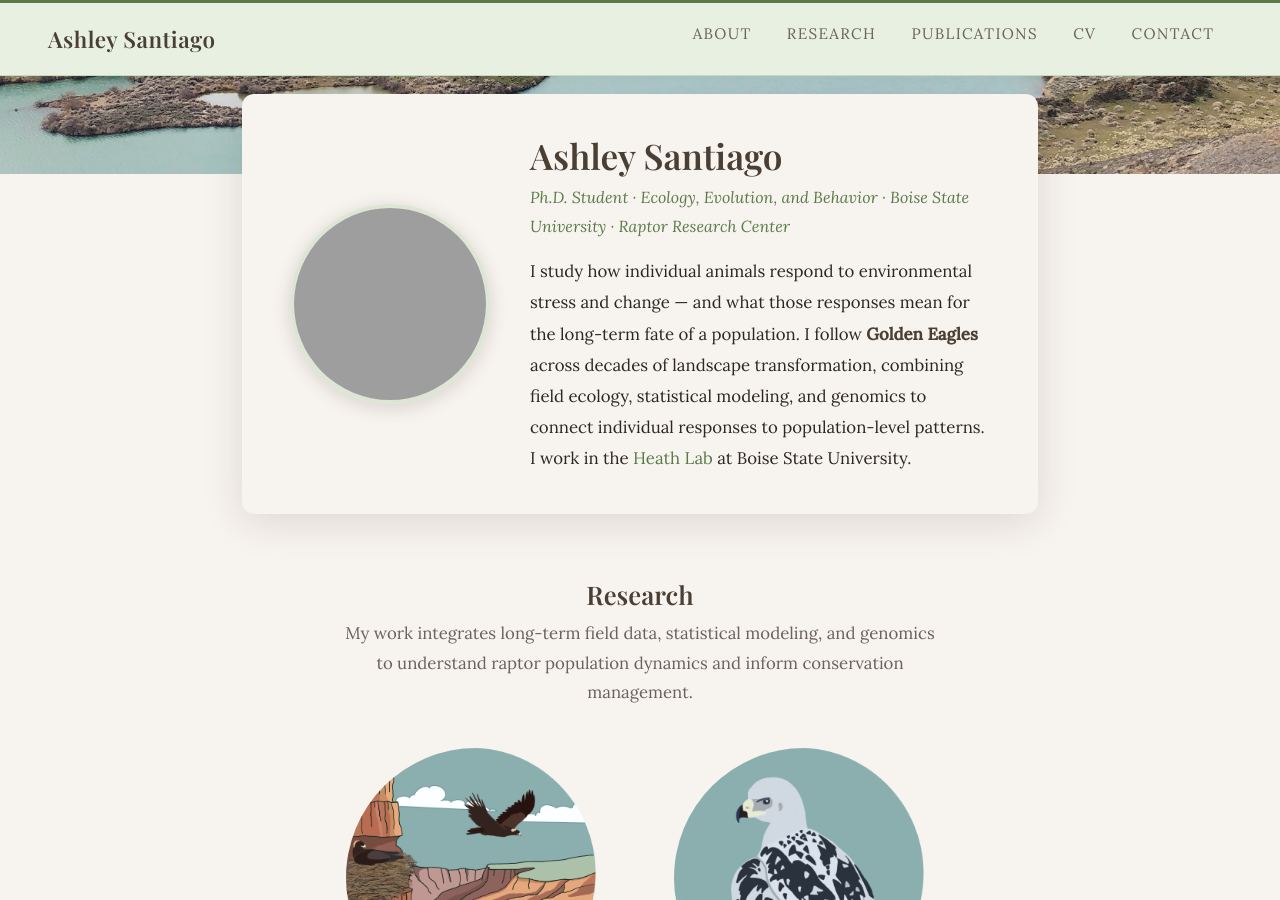
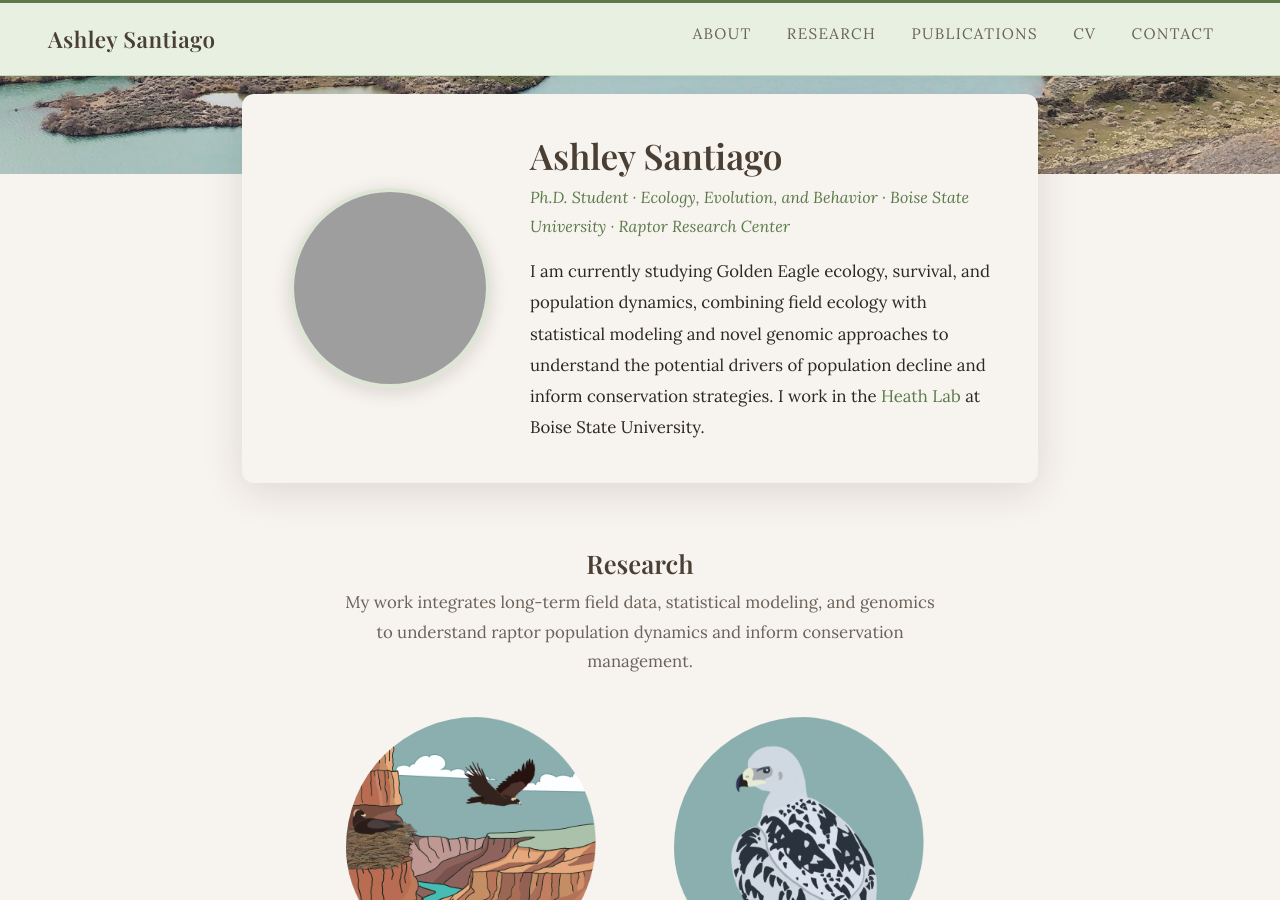
Before and after one commit to AshSantiago/AshSantiago.github.io, a Jekyll site: the page built from index.md, in a window 1280 px wide and 900 px high, scrolled down 410 px. Built offline with Jekyll 4.4.1, drawn with Linux system fonts in a browser that asks for light colours; some web fonts are replaced; grey boxes are pictures that could not be loaded.

Commit message:
Update index.md

```diff
--- a/index.md
+++ b/index.md
@@ -20,8 +20,9 @@ title: Home
       <h1 style="margin: 0 0 0.3rem; font-size: 2.2rem;">Ashley Santiago</h1>
       <p style="margin: 0 0 1rem; color: #5a7a4a; font-style: italic; font-size: 1rem;">Ph.D. Student · Ecology, Evolution, and Behavior · Boise State University · Raptor Research Center</p>
       <p style="font-size: 1.05rem; line-height: 1.85; margin: 0; color: #2c2820;">
-        I study how individual animals respond to environmental stress and change — and what those responses mean for the long-term fate of a population. I follow <strong>Golden Eagles</strong> across decades of landscape transformation, combining field ecology, statistical modeling, and genomics to connect individual responses to population-level patterns.
-        I work in the <a href="https://www.heathlab.com" target="_blank" style="color: #5a7a4a;">Heath Lab</a> at Boise State University.
+      I am currently studying Golden Eagle ecology, survival, and population dynamics, combining field ecology with
+      statistical modeling and novel genomic approaches to understand the potential drivers of population decline and inform
+      conservation strategies. I work in the <a href="https://www.heathlab.com" target="_blank">Heath Lab</a> at Boise State University.
       </p>
     </div>
   </div>
```
